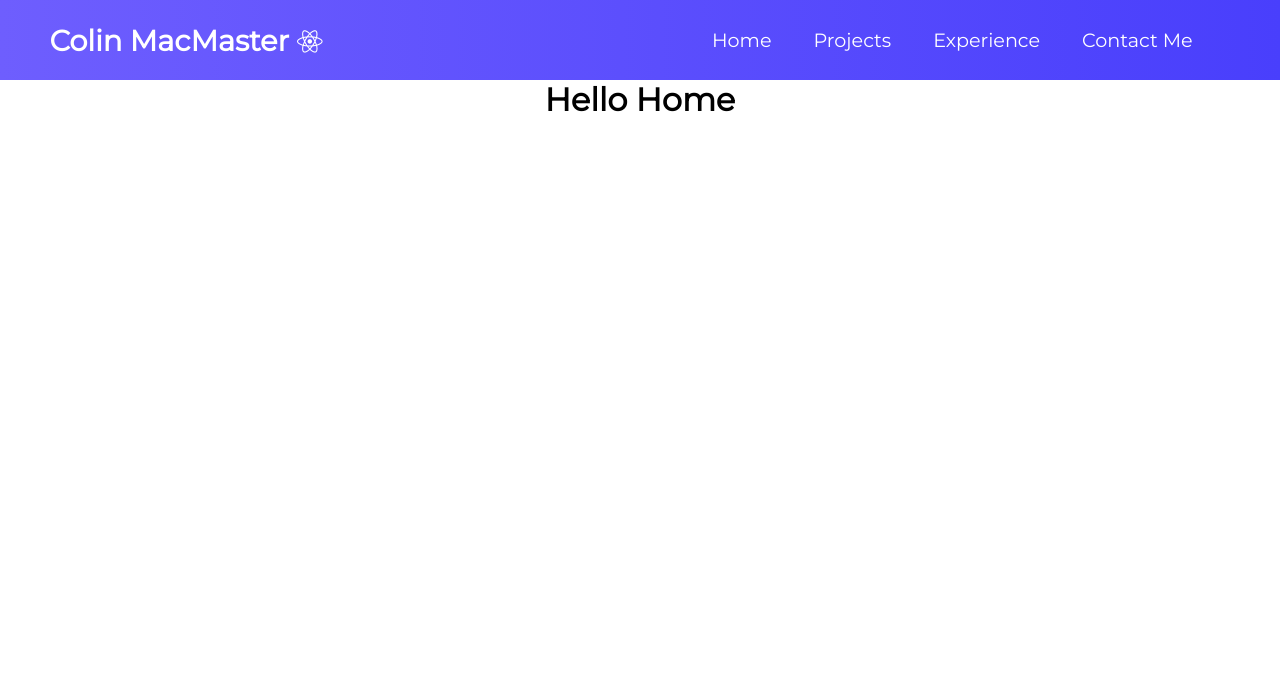
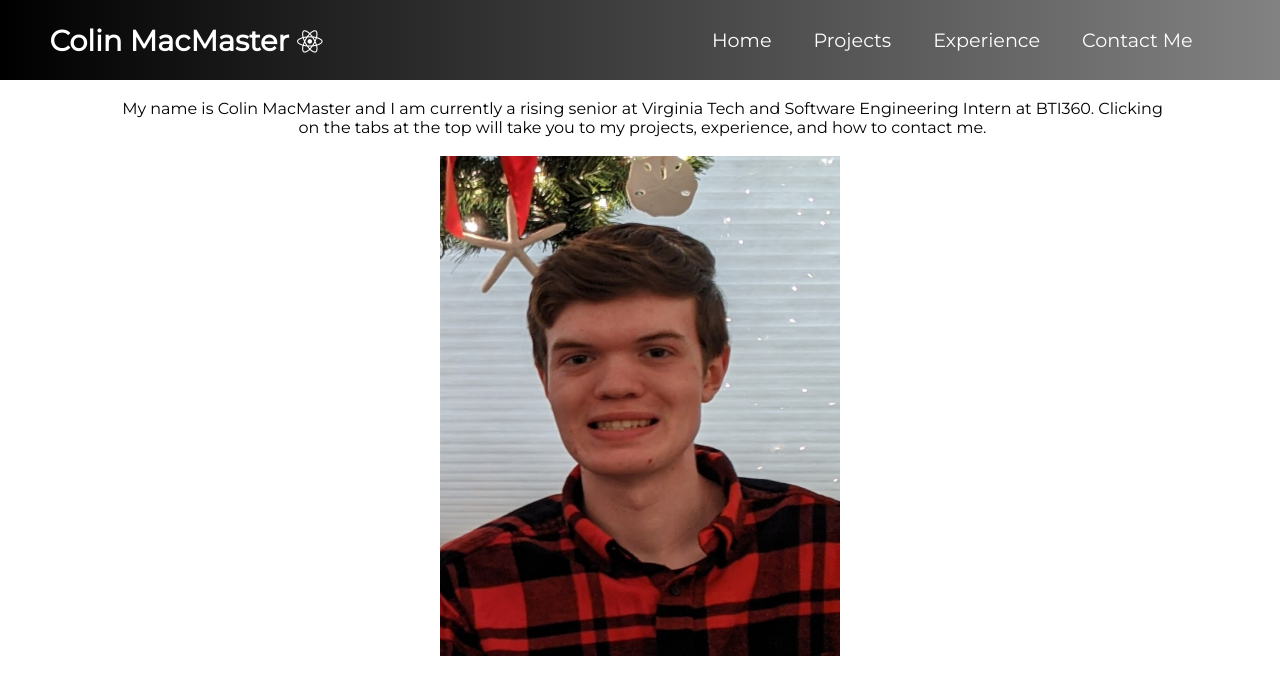
Before and after one commit to Cmac2552/my-app, a React (Create React App) app: page / in a window 1280 px wide. Shown: the top 694 px of the page. Built offline with nearby package versions, Linux system fonts and the light colour scheme.

Commit message:
finished content

```diff
--- a/src/App.js
+++ b/src/App.js
@@ -1,4 +1,3 @@
-
 import Navbar from "./components/Navbar/Navbar";
 import { BrowserRouter as Router, Routes, Route } from 'react-router-dom';
 import Home from './components/pages/Home'
--- a/src/components/Navbar/Navbar.css
+++ b/src/components/Navbar/Navbar.css
@@ -1,5 +1,5 @@
 .NavbarOptions{
-    background: linear-gradient(90deg,rgb(110,94,254) 0%, rgba(73,63,252,1) 100%);
+    background: linear-gradient(90deg,rgb(0,0,0) 0%, rgba(130,130,130,1) 100%);
     height: 80px;
     display: flex;
     justify-content: center;
--- a/src/components/pages/Contact.js
+++ b/src/components/pages/Contact.js
@@ -5,7 +5,10 @@ export default function Contact() {
     return (
         <>
             <h1 className='home'>Contact Information:</h1>
+            <br></br>
             <h2>Personal: Colinmac2552@hotmail.com</h2>
+            <br></br>
+            <br></br>
             <h4>Send an email to the above provided for any other needed contact information</h4>
 
         </>
--- /dev/null
+++ b/src/components/pages/Experience.css
@@ -0,0 +1,4 @@
+.info{
+    padding-left: 20px;
+    padding-right: 15px;
+}
--- a/src/components/pages/Experience.js
+++ b/src/components/pages/Experience.js
@@ -1,16 +1,20 @@
 import React from 'react';
 import '../../App.css';
+import './Experience.css'
 
 export default function Experience() {
     return (
         <>
-            <h1 className='home'>Hello Experience</h1>
-            <h3>BTI360 Internship Summer 2022</h3>
-            <p>During this internship I worked with 4 other interns to design and deploy a full stack web application.
+            <h1 className='home'>Experience</h1>
+            <br></br>
+            <div className="info">
+            <h2 align = "left">BTI360 Internship Summer 2022</h2>
+            <p align = "left" >During this internship I worked with 4 other interns to design and deploy a full stack web application.
             We worked with technologies like Java Spring, Angular, AWS, Gitlab, and Jira. We learned things relating to all of the
             technologies mentioned before as well as the Agile software process and REST architecture.  It was an incredible learning
             experience as I was able to really get the feel of what it is like to work with a team of other software engineers while
             also learning best practices from the more experienced engineers who were kind enough to help us.</p>
+        </div>
         </>
     )
 }
--- /dev/null
+++ b/src/components/pages/Home.css
@@ -0,0 +1,8 @@
+.words{
+    margin-left: 100px;
+    margin-right:100px;
+}
+.face{
+    height: 500px;
+    width: 400px;
+}
--- a/src/components/pages/Home.js
+++ b/src/components/pages/Home.js
@@ -1,10 +1,17 @@
 import React from 'react';
-import '../../App.css';
+import '../../App.css'
+import profile_pic from '../../assets/profile_pic.jpg'
+import "./Home.css"
 
 export default function Home() {
     return (
         <>
-            <h1 className='home'>Hello Home</h1>
+            <br></br>
+            <p className = "words">My name is Colin MacMaster and I am currently a rising senior at Virginia Tech and
+            Software Engineering Intern at BTI360. Clicking on the tabs at the top will take you to my projects,
+            experience, and how to contact me.</p>
+            <br></br>
+            <img class = "face" src ={profile_pic} alt = "My Face"/>
         </>
     );
 }
--- a/src/components/pages/Services.js
+++ b/src/components/pages/Services.js
@@ -5,7 +5,7 @@ import './Services.css'
 export default function Services() {
     return (
         <>
-            <h1 className='home'>Hello Projects</h1>
+            <h1 className='home'>Projects</h1>
 
             <p align='left' className='words'>
                 <h2 align='left'>2022</h2>
--- a/src/index.js
+++ b/src/index.js
@@ -3,6 +3,7 @@ import ReactDOM from 'react-dom/client';
 import './index.css';
 import App from './App';
 import reportWebVitals from './reportWebVitals';
+
 
 
 const root = ReactDOM.createRoot(document.getElementById('root'));
```
Also changed, not shown: src/assets/profile_pic.jpg (added). Lines whose indentation alone changed are shown as unchanged.
